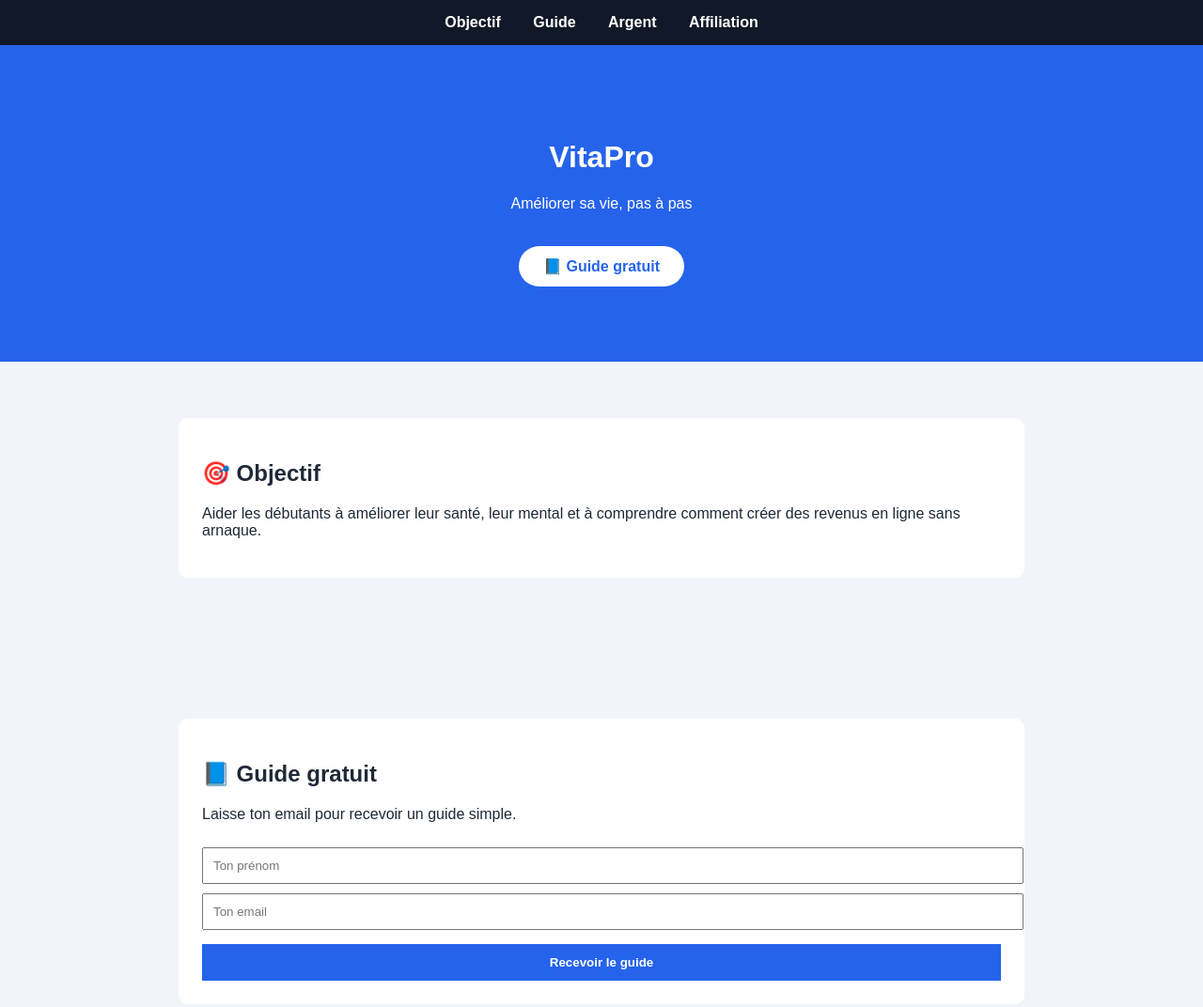
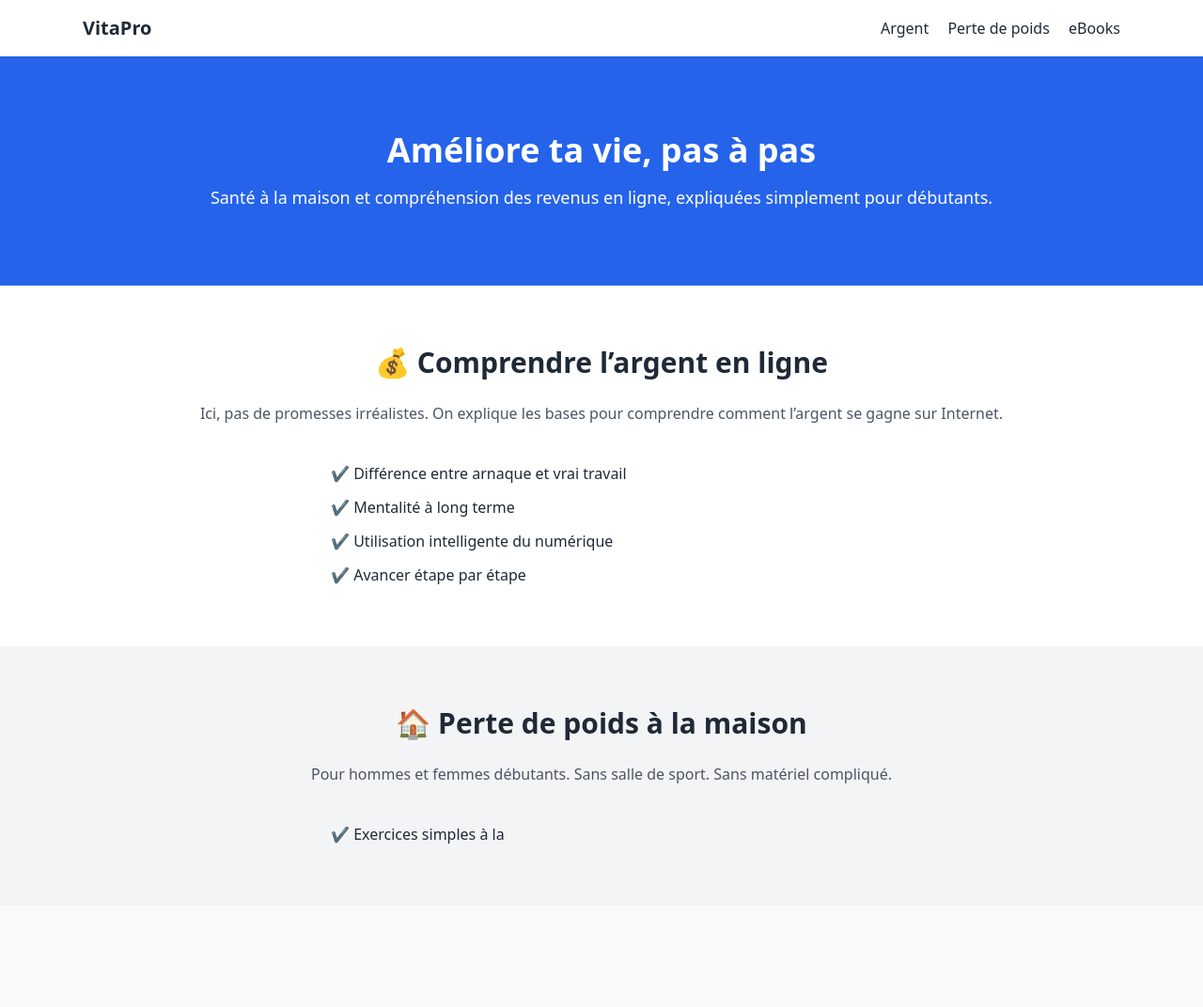
Before and after one commit to oliverson11/vitapro-site, a plain HTML site: page index.html in a window 1280 px wide. Shown: the top 1072 px of the page at 94% size. After the commit the page ends 964 px from the top, so only its background shows below. Drawn offline with nearby package versions, Linux system fonts and the light colour scheme.

Commit message:
Update index.html

```diff
--- a/index.html
+++ b/index.html
@@ -1,96 +1,63 @@
 <!DOCTYPE html>
 <html lang="fr">
 <head>
-<meta charset="UTF-8">
-<title>VitaPro</title>
-<meta name="viewport" content="width=device-width, initial-scale=1.0">
-<style>
-body{margin:0;font-family:Arial,sans-serif;background:#f1f5f9;color:#1f2937}
-nav{background:#111827;padding:15px;text-align:center}
-nav a{color:#ffffff;margin:0 15px;text-decoration:none;font-weight:bold}
-header{background:#2563eb;color:white;padding:80px 20px;text-align:center}
-.btn{display:inline-block;margin-top:20px;background:white;color:#2563eb;padding:12px 26px;border-radius:25px;text-decoration:none;font-weight:bold}
-section{max-width:900px;margin:auto;padding:60px 20px}
-.box{background:white;padding:25px;margin-bottom:30px;border-radius:10px}
-footer{background:#111827;color:#9ca3af;text-align:center;padding:20px;font-size:14px}
-</style>
+  <meta charset="UTF-8">
+  <title>VitaPro – Santé & Revenus</title>
+  <meta name="viewport" content="width=device-width, initial-scale=1.0">
+  <script src="https://cdn.tailwindcss.com"></script>
 </head>
 
-<body>
-
-<!-- MENU -->
-<nav>
-  <a href="#objectif">Objectif</a>
-  <a href="#guide">Guide</a>
-  <a href="#argent">Argent</a>
-  <a href="#affiliation">Affiliation</a>
-</nav>
+<body class="bg-gray-50 text-gray-800">
 
 <!-- HEADER -->
-<header>
-  <h1>VitaPro</h1>
-  <p>Améliorer sa vie, pas à pas</p>
-  <a href="#guide" class="btn">📘 Guide gratuit</a>
+<header class="bg-white shadow">
+  <div class="max-w-6xl mx-auto px-6 py-4 flex justify-between items-center">
+    <h1 class="text-xl font-bold">VitaPro</h1>
+    <nav class="space-x-4">
+      <a href="#argent" class="hover:text-blue-600">Argent</a>
+      <a href="#poids" class="hover:text-blue-600">Perte de poids</a>
+      <a href="#ebooks" class="hover:text-blue-600">eBooks</a>
+    </nav>
+  </div>
 </header>
 
-<!-- OBJECTIF -->
-<section id="objectif">
-  <div class="box">
-    <h2>🎯 Objectif</h2>
-    <p>
-      Aider les débutants à améliorer leur santé,
-      leur mental et à comprendre comment créer
-      des revenus en ligne sans arnaque.
+<!-- HERO -->
+<section class="bg-blue-600 text-white py-20">
+  <div class="max-w-4xl mx-auto px-6 text-center">
+    <h2 class="text-4xl font-bold">Améliore ta vie, pas à pas</h2>
+    <p class="mt-4 text-lg">
+      Santé à la maison et compréhension des revenus en ligne,
+      expliquées simplement pour débutants.
     </p>
   </div>
 </section>
 
-<!-- GUIDE -->
-<section id="guide">
-  <div class="box">
-    <h2>📘 Guide gratuit</h2>
-    <p>Laisse ton email pour recevoir un guide simple.</p>
-    <input type="text" placeholder="Ton prénom" style="width:100%;padding:10px;margin-top:10px">
-    <input type="email" placeholder="Ton email" style="width:100%;padding:10px;margin-top:10px">
-    <button style="margin-top:15px;width:100%;padding:12px;background:#2563eb;color:white;border:none;font-weight:bold">
-      Recevoir le guide
-    </button>
-  </div>
-</section>
+<!-- ARGENT -->
+<section id="argent" class="py-16 bg-white">
+  <div class="max-w-5xl mx-auto px-6">
+    <h2 class="text-3xl font-bold text-center">💰 Comprendre l’argent en ligne</h2>
+    <p class="mt-6 text-center text-gray-600">
+      Ici, pas de promesses irréalistes.
+      On explique les bases pour comprendre comment l’argent se gagne sur Internet.
+    </p>
 
-<!-- ARGENT -->
-<section id="argent">
-  <div class="box">
-    <h2>💰 Argent</h2>
-    <ul>
-      <li>✔ Bases pour gagner de l’argent en ligne</li>
-      <li>✔ Guides numériques</li>
-      <li>✔ Utilisation simple de l’IA</li>
+    <ul class="mt-10 space-y-3 max-w-xl mx-auto">
+      <li>✔ Différence entre arnaque et vrai travail</li>
+      <li>✔ Mentalité à long terme</li>
+      <li>✔ Utilisation intelligente du numérique</li>
+      <li>✔ Avancer étape par étape</li>
     </ul>
   </div>
 </section>
 
-<!-- AFFILIATION -->
-<section id="affiliation">
-  <div class="box">
-    <h2>🤝 Affiliation</h2>
-    <p>
-      L’affiliation consiste à recommander des livres,
-      outils ou formations d’autres créateurs.
+<!-- POIDS -->
+<section id="poids" class="py-16 bg-gray-100">
+  <div class="max-w-5xl mx-auto px-6">
+    <h2 class="text-3xl font-bold text-center">🏠 Perte de poids à la maison</h2>
+    <p class="mt-6 text-center text-gray-600">
+      Pour hommes et femmes débutants.
+      Sans salle de sport. Sans matériel compliqué.
     </p>
-    <p>
-      Une commission peut être gagnée sans coût
-      supplémentaire pour l’acheteur.
-    </p>
-    <p>
-      👉 Seules des ressources utiles seront proposées.
-    </p>
-  </div>
-</section>
 
-<footer>
-© 2025 VitaPro – Progression réelle
-</footer>
-
-</body>
-</html>
+    <ul class="mt-10 space-y-3 max-w-xl mx-auto">
+      <li>✔ Exercices simples à la
```
